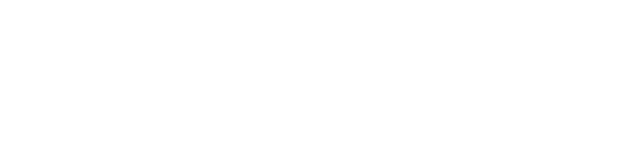
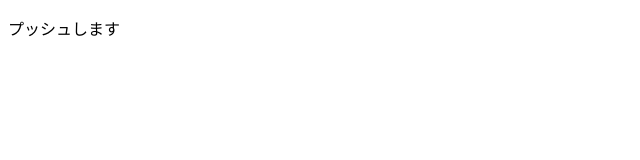
Before and after one commit to ue-ki/sample, a plain HTML site: page index.html in a window 1280 px wide. Shown: the whole page, without its empty margins (0-640 px from the left). Drawn offline with Linux system fonts and the light colour scheme.

Commit message:
プッシュの文言を入れました。

```diff
--- a/index.html
+++ b/index.html
@@ -5,6 +5,6 @@
 	<title>gitのテスト</title>
 </head>
 <body>
-
+	<p>プッシュします</p>
 </body>
 </html>
```
